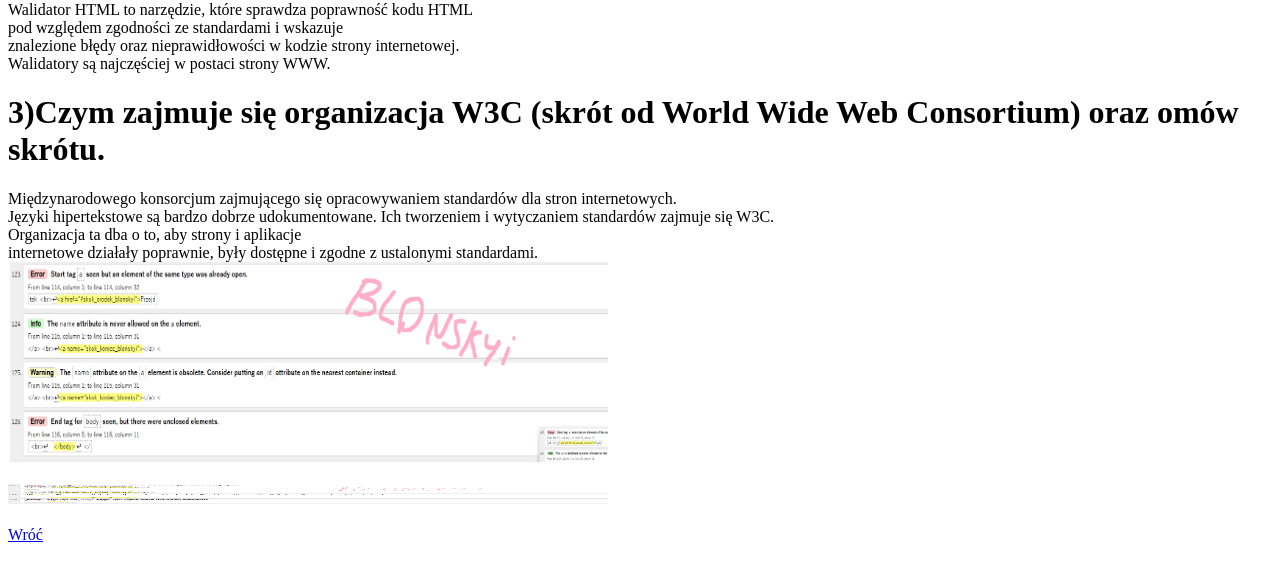
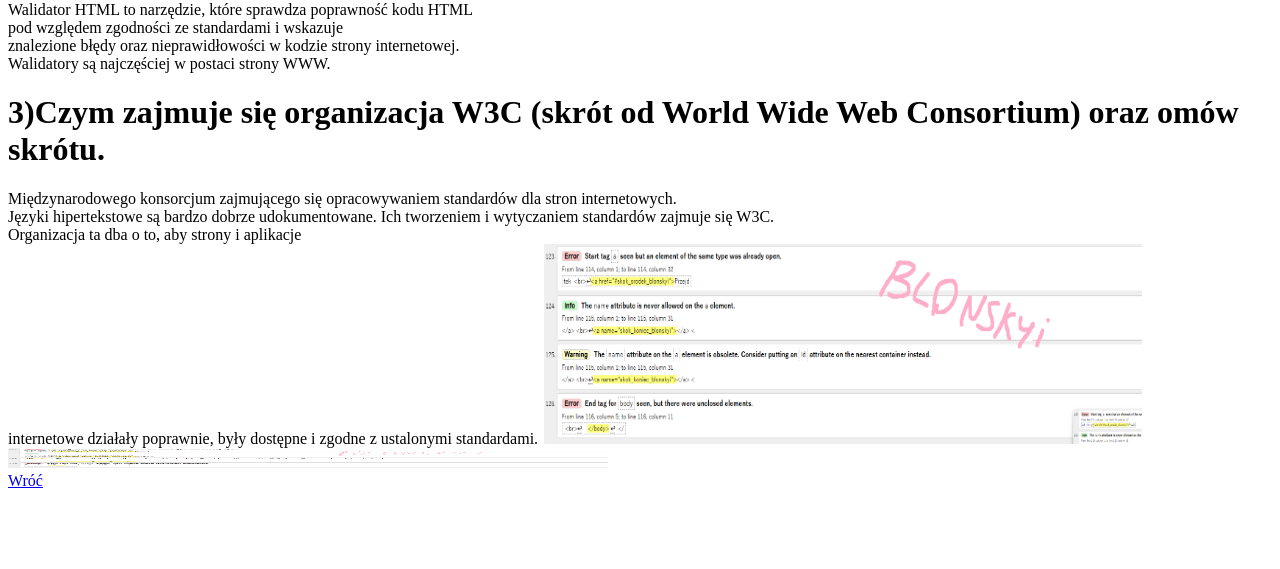
Before and after one commit to dqwid/pracownia, a plain HTML site: page walidacja_Blonskyi.html in a window 1280 px wide. Shown: the part 231-800 px from the top of the page. Drawn offline with Linux system fonts and the light colour scheme.

Commit message:
Update walidacja_Blonskyi.html

```diff
--- a/walidacja_Blonskyi.html
+++ b/walidacja_Blonskyi.html
@@ -29,10 +29,10 @@ wytyczaniem standardów zajmuje się W3C.<br>
 Organizacja ta dba o to, aby strony i aplikacje<br>
 internetowe działały poprawnie, były dostępne i zgodne z ustalonymi standardami.
 
-<br> <img src="Walidacja przed.png" border=0 width=600 height=200> </br>
+ <img src="Walidacja przed.png" border=0 width=600 height=200>
 
 
-<br> <img src="Walidacja po.png" border=0 width=600 height=20> </br>
+ <img src="Walidacja po.png" border=0 width=600 height=20>
 
 
 
```
